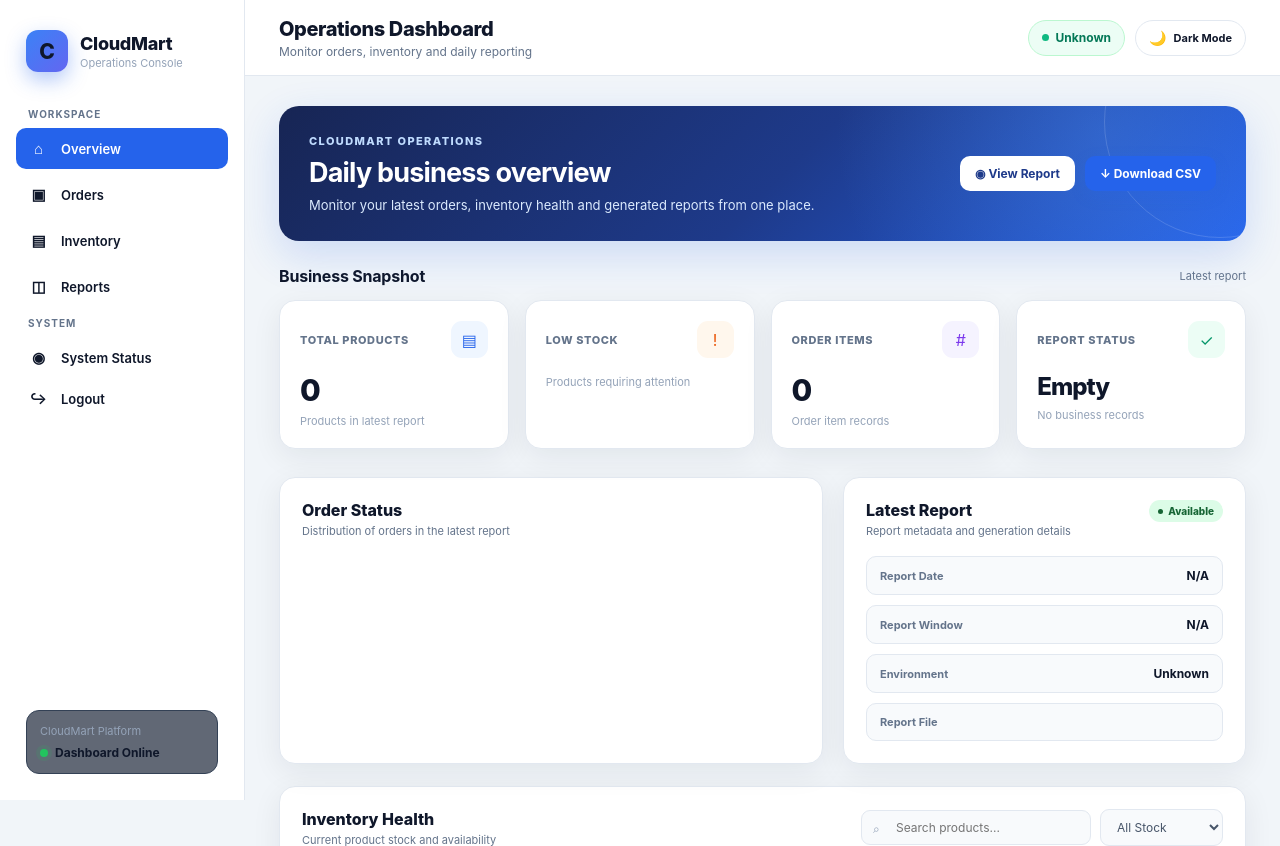
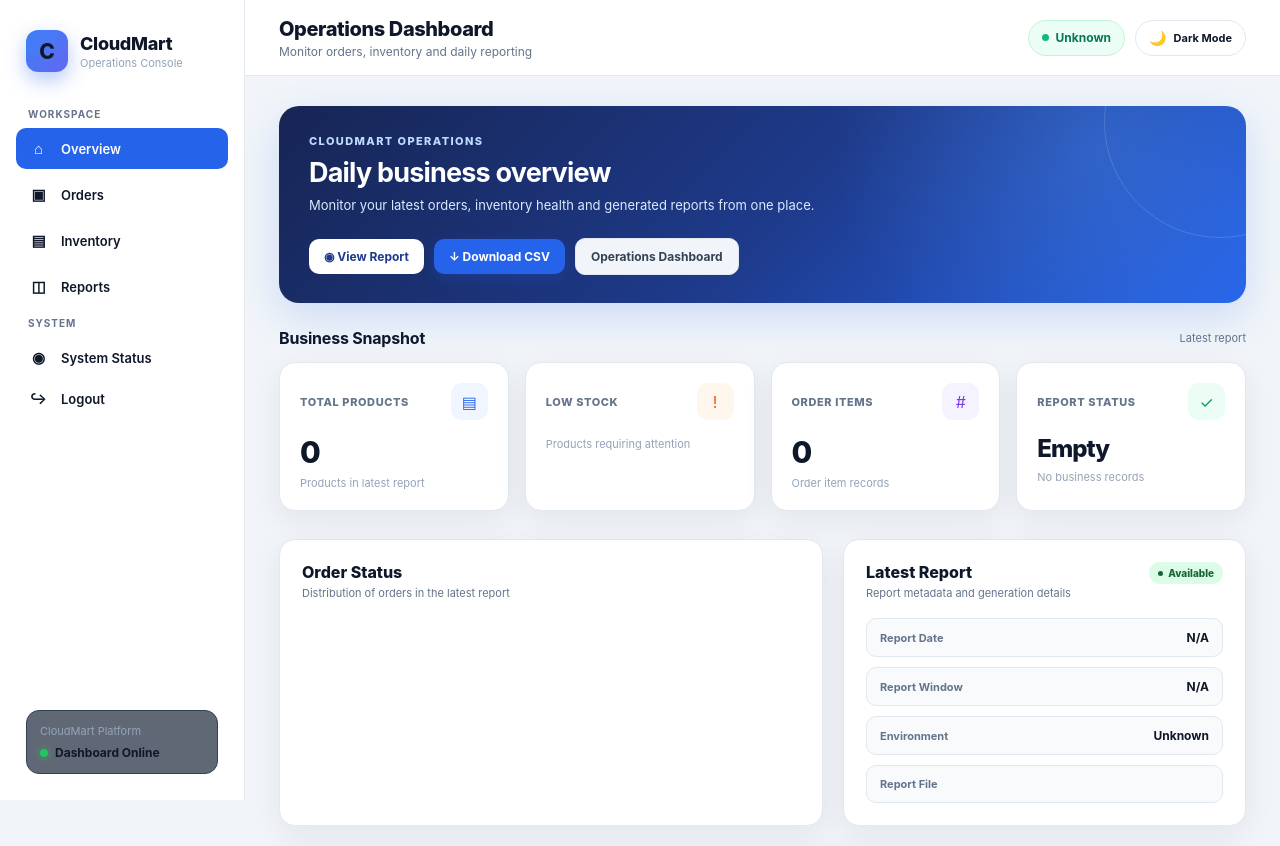
Before and after one commit to ammu-29107/cloudmart-snehitha, a Flask app: template dashboard/templates/dashboard.html in a window 1280 px wide. Shown: the top 846 px of the page. Run offline with Flask 3, Linux system fonts and the light colour scheme; the template is opened without the code that fills it, so the values that code supplies are empty; the visitor is signed in with stand-in values (Sample User, id 1).

Commit message:
Add CloudWatch operations dashboard link

```diff
--- a/dashboard/templates/dashboard.html
+++ b/dashboard/templates/dashboard.html
@@ -238,6 +238,15 @@
                                 onclick="showToast('Report download started')"
                             >
                                 ↓ Download CSV
+                            </a>
+
+                            <a
+                                href="https://ap-south-1.console.aws.amazon.com/cloudwatch/home?region=ap-south-1#dashboards:name=cloudmart-dev-operations"
+                                class="button button-secondary"
+                                target="_blank"
+                                rel="noopener noreferrer"
+                            >
+                                Operations Dashboard
                             </a>
 
                         </div>
```
